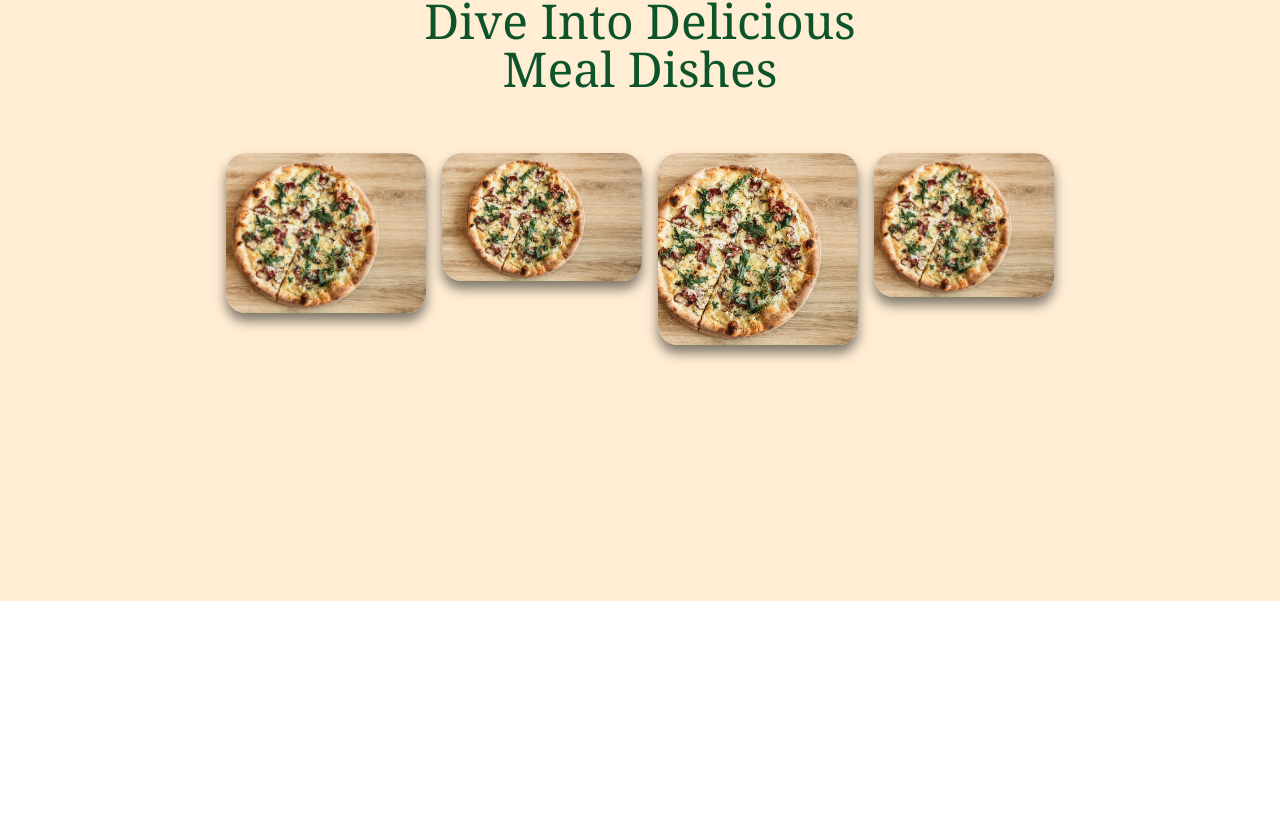
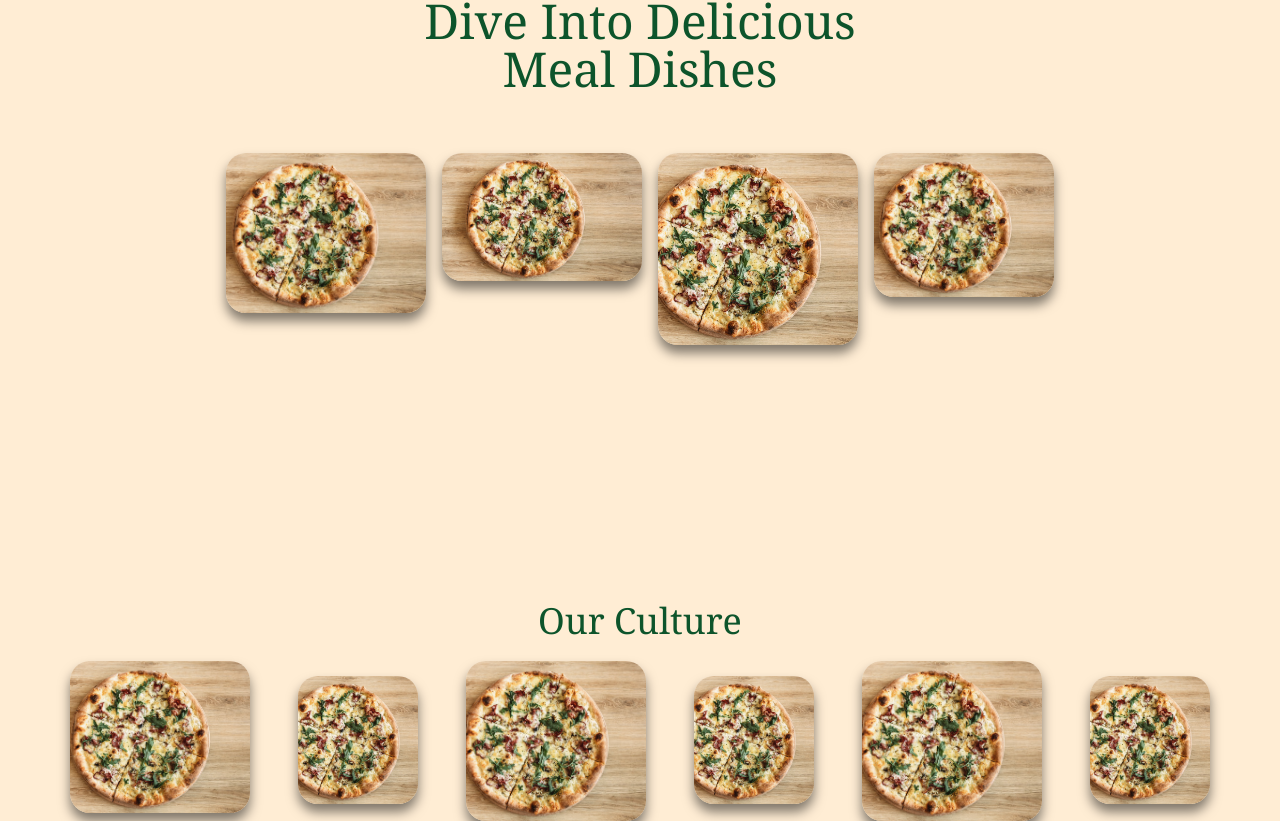
Before and after one commit to MashobTechie/ReactClass, a React (Vite) app: page / in a window 1280 px wide. Shown: the part 265-1086 px from the top of the page. Before the commit the page ends 866 px from the top, so only its background shows below. Built offline with nearby package versions, Linux system fonts and the light colour scheme.

Commit message:
added our culture component

```diff
--- a/src/components/Navbar.jsx
+++ b/src/components/Navbar.jsx
@@ -3,7 +3,7 @@ import React from 'react'
 const Navbar = () => {
     return (<section className=' bg-orange-100 font-serif'>
         <section className='flex justify-center items-center h-16 bg-orange-100'>
-            <nav className='flex justify-between items-center w-4/5 text-green-700  m-0 bg-orange-100'>
+            <nav className='flex justify-between items-center w-4/5 text-green-900  m-0 bg-orange-100'>
                 <div className='flex items-center'>
                     <h2 className='text-2xl font-bold'>Logo</h2>
                 </div>
--- /dev/null
+++ b/src/components/OurCulture.jsx
@@ -0,0 +1,67 @@
+import React from 'react'
+import ourImage from '../assets/premium_photo-1661762555601-47d088a26b50.avif'
+
+const OurCulture = () => {
+    return (
+        <div className='bg-orange-100 font-serif w-full '>
+
+            <h2 className='text-green-900  text-center text-4xl'>Our Culture</h2>
+
+
+            <div className='image-row flex flex-wrap justify-center gap-12 ' style={{
+                marginTop:'20px'
+            }}>
+                <img src={ourImage} className="h-38 object-cover" style={{
+                    borderRadius: '20px',
+                    boxShadow: '0 8px 12px rgba(0, 0, 0, 0.5',
+                    width: '180px',
+
+
+
+                }} />
+                <img src={ourImage} className="h-32 object-cover " style={{
+                    borderRadius: '20px',
+                    boxShadow: '0 8px 12px rgba(0, 0, 0, 0.5',
+                    width: '120px',
+                    marginTop: '15px'
+
+                }} />
+                <img src={ourImage} className="h-40 object-cover" style={{
+                    borderRadius: '20px',
+                    boxShadow: '0 8px 12px rgba(0, 0, 0, 0.5',
+                    width: '180px',
+
+
+                }} />
+                <img src={ourImage} className="h-32 object-cover" style={{
+                    borderRadius: '20px',
+                    boxShadow: '0 8px 12px rgba(0, 0, 0, 0.5',
+                    width: '120px',
+                    marginTop: '15px'
+
+
+                }} />
+                <img src={ourImage} className="h-40 object-cover" style={{
+                    borderRadius: '20px',
+                    boxShadow: '0 8px 12px rgba(0, 0, 0, 0.5',
+                    width: '180px',
+
+
+                }} />
+                <img src={ourImage} className="h-32 object-cover" style={{
+                    borderRadius: '20px',
+                    boxShadow: '0 8px 12px rgba(0, 0, 0, 0.5',
+                    width: '120px',
+                    marginTop: '15px'
+
+
+                }} />
+
+
+            </div>
+
+        </div>
+    )
+}
+
+export default OurCulture
--- a/src/pages/Home.jsx
+++ b/src/pages/Home.jsx
@@ -1,12 +1,13 @@
 import React from 'react'
 import Navbar from '../components/Navbar'
 import Hero from '../components/Hero'
-
+import OurCulture from '../components/OurCulture'
 const Home = () => {
     return (
         <>
             <Navbar />
-            <Hero/>
+            <Hero />
+            <OurCulture />
 
 
         </>
```
